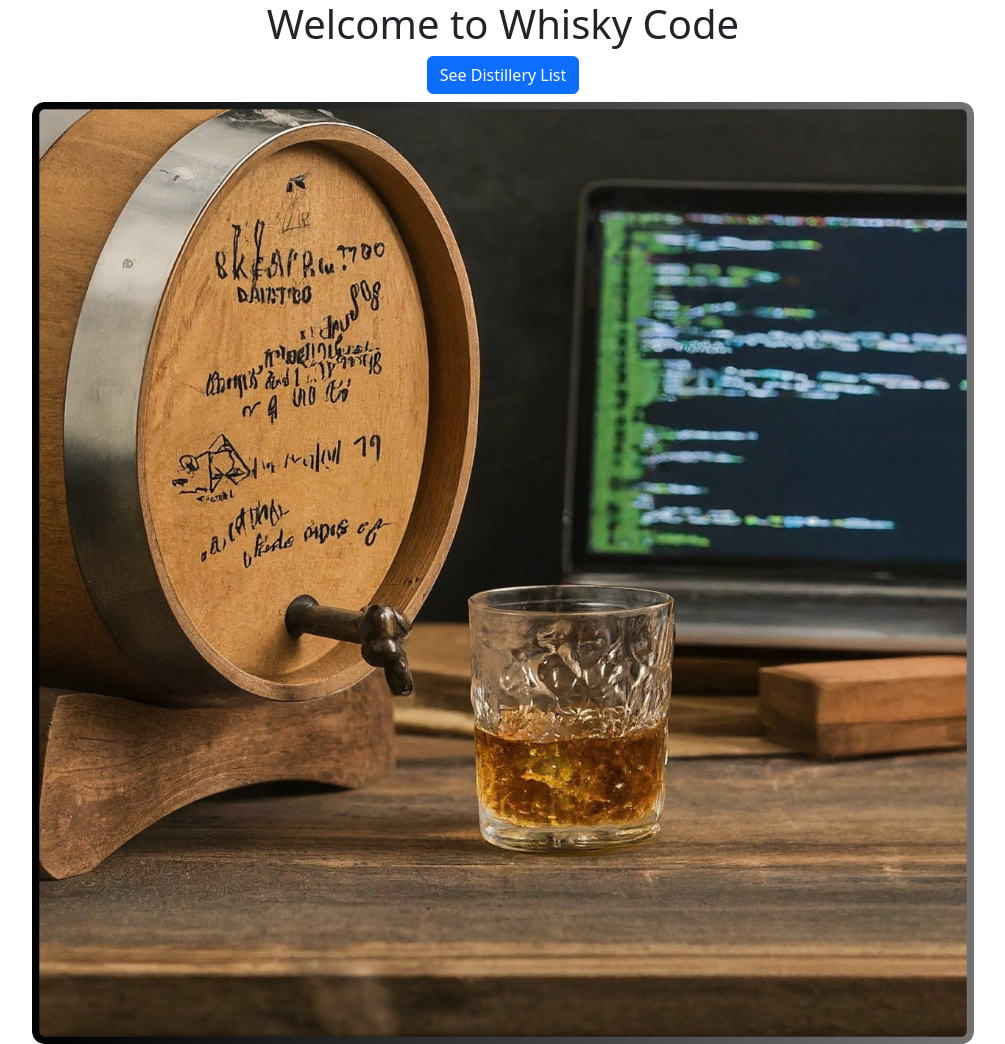
After one commit to davidcraine/whisky_code, a Rails app: page /welcome/index in a window 1280 px wide. The commit adds this page. Shown: the whole page, without its empty margins (137-1142 px from the left). Run offline with Rails 7, Linux system fonts and the light colour scheme; style sheets or scripts are compiled from the project's sources; some libraries are stand-ins or nearby versions.

Commit message:
add welcoime page

```diff
--- /dev/null
+++ b/app/controllers/welcome_controller.rb
@@ -0,0 +1,4 @@
+class WelcomeController < ApplicationController
+  def index
+  end
+end
--- /dev/null
+++ b/app/helpers/welcome_helper.rb
@@ -0,0 +1,2 @@
+module WelcomeHelper
+end
--- /dev/null
+++ b/app/views/welcome/index.html.erb
@@ -0,0 +1,9 @@
+<div class="container-fluid">
+    <p class="h1 text-center">Welcome to Whisky Code</p>
+    <div class="d-flex justify-content-center align-items-center mb-2">
+        <%= link_to 'See Distillery List', distilleries_path, class: 'btn btn-primary' %>
+    </div>
+    <div class="d-flex justify-content-center align-items-center">
+        <%= image_tag('WhiskyCodeCover.png', style: 'width: 75%; height: auto;', class: 'img-fluid') %>
+    </div>
+</div>
--- a/config/routes.rb
+++ b/config/routes.rb
@@ -1,4 +1,5 @@
 Rails.application.routes.draw do
+  get "welcome/index"
   resources :tests
   # Define your application routes per the DSL in https://guides.rubyonrails.org/routing.html
 
@@ -6,7 +7,7 @@ Rails.application.routes.draw do
   # Can be used by load balancers and uptime monitors to verify that the app is live.
   get 'up' => 'rails/health#show', as: :rails_health_check
 
-  root 'distilleries#index'
+  root 'welcome#index'
 
   resources :distilleries, only: %i[index show] do
     member do
```
Also changed, not shown: app/views/distilleries/index.html.erb (+8 -1 lines), spec/helpers/welcome_helper_spec.rb (added, +15 -0 lines), spec/requests/welcome_spec.rb (added, +11 -0 lines), spec/views/welcome/index.html.erb_spec.rb (added, +5 -0 lines), app/assets/images/WhiskyCodeCover.png (added), app/assets/images/WhiskyCodeLogo.png (added), app/assets/images/WhiskyCodeLogo2.png (added).
